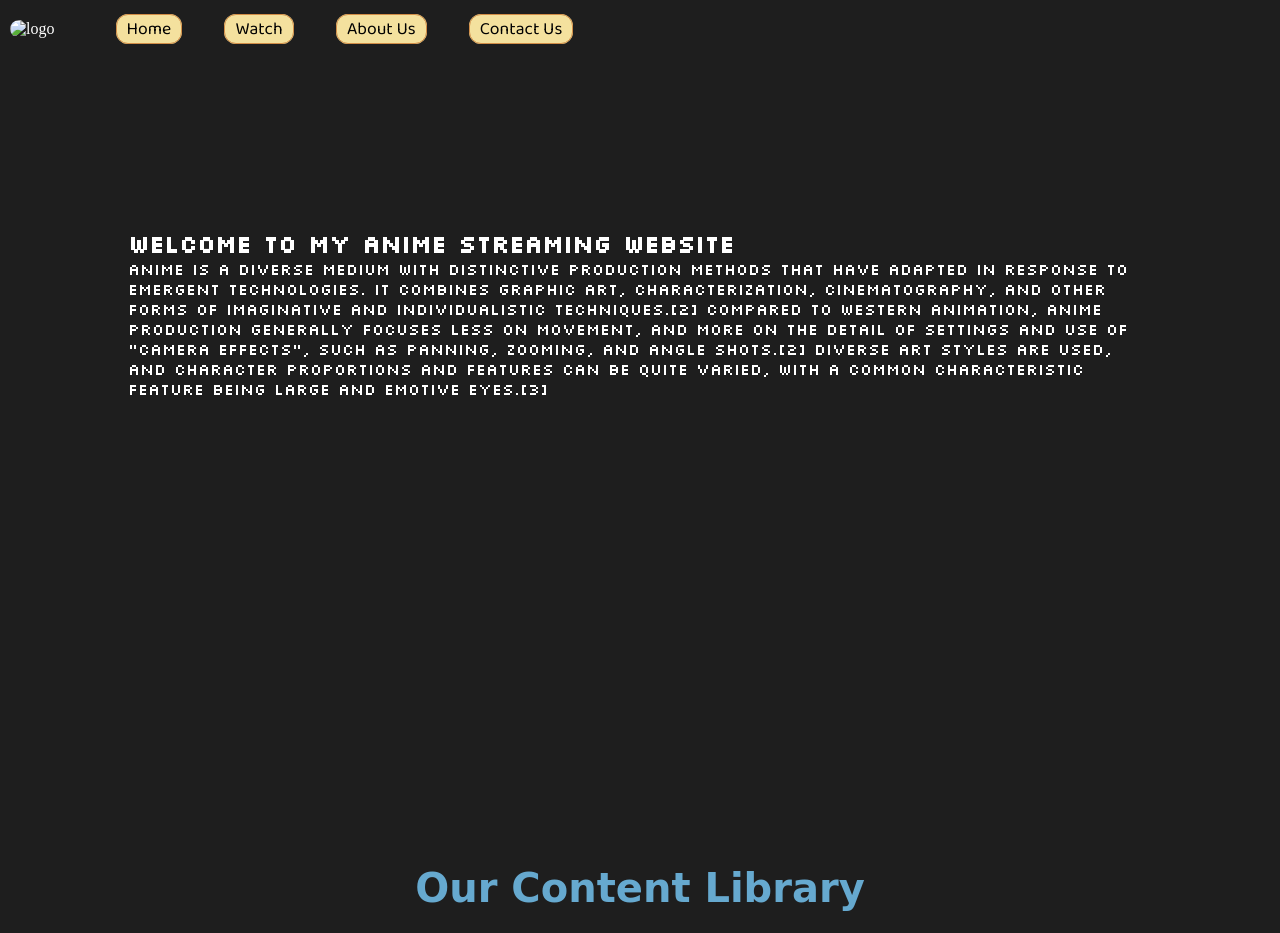
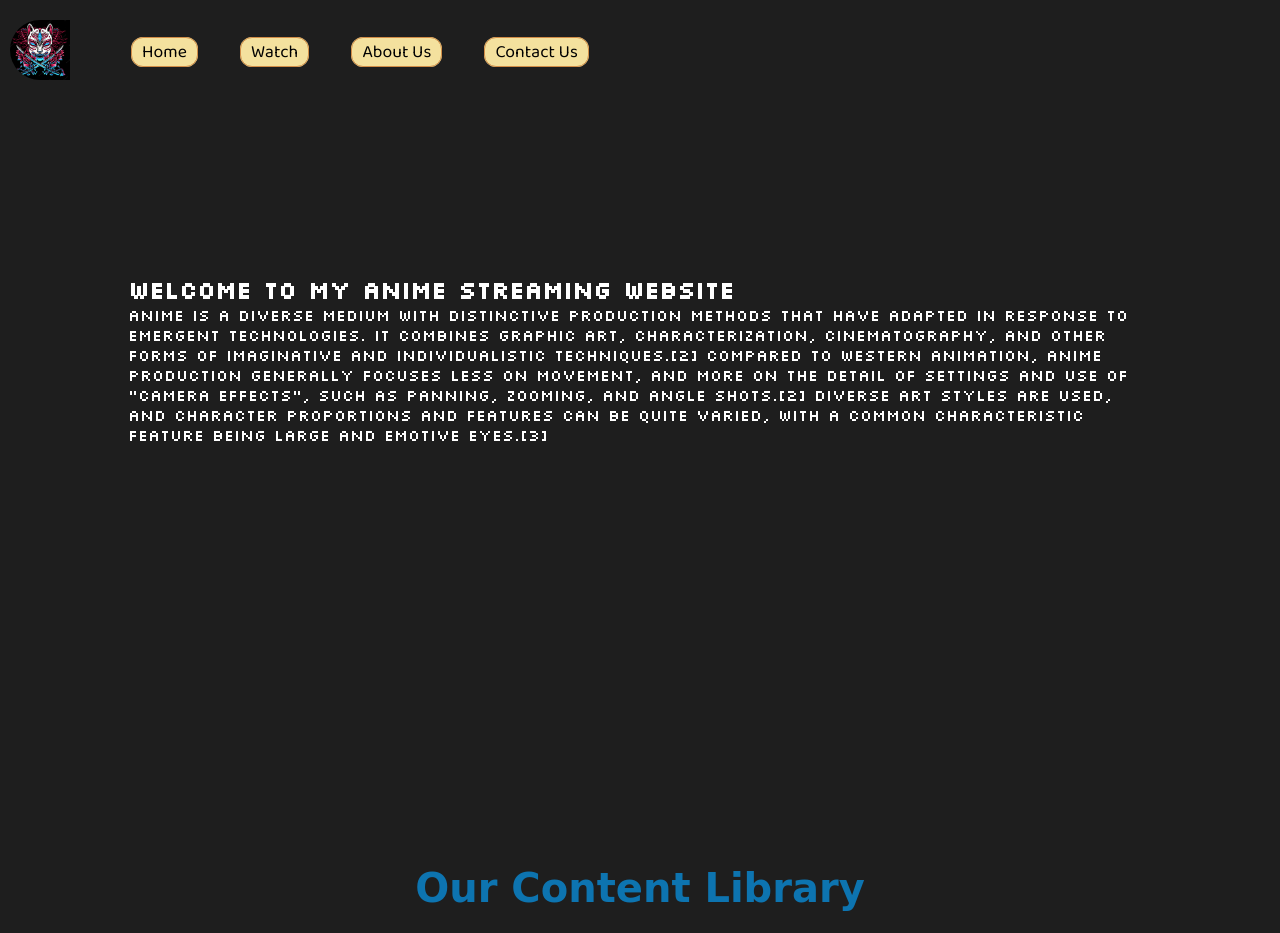
Before and after one commit to sparshkumar007/newsman, a plain HTML site: page index2.html in a window 1280 px wide. Shown: the top 933 px of the page. Drawn offline with Linux system fonts and the light colour scheme; a web font is replaced by a local one.

Commit message:
Index 2 Anbhav Waali mai logo laga diya

```diff
--- a/index2.html
+++ b/index2.html
@@ -41,7 +41,7 @@
     <div class="top-section">
       <div id="navbar">
         <div id="logo">
-          <img src="img/logo.png" alt="logo" />
+          <img src="logo.png" alt="logo" />
         </div>
         <ul>
           <li><a href="#">Home</a></li>
--- a/style.css
+++ b/style.css
@@ -57,6 +57,7 @@ body {
   color: black;
   background-color: rgb(220, 132, 61);
   transition: all 0.3s ease;
+  font-family: 'cursive','Franklin Gothic Medium', 'Arial Narrow', Arial, sans-serif;
 }
 #logo img {
   margin: 10px 10px;
@@ -107,6 +108,7 @@ body {
 .box:hover {
   transform: scale(1.08);
   transition: transform 0.2s ease-out, box-shadow 0.2s ease-out;
+  font-family: cursive;
 }
 
 /* #box-1  {
@@ -171,7 +173,7 @@ body {
 #watch h2 {
   text-align: center;
   font-family: "Rubik Distressed", cursive;
-  color: #66a9cf;
+  color: #0d74b0;
   /* text-shadow: 2px 2px white; */
   font-size: 2.5rem;
   padding: 15px 10px;
```
Also changed, not shown: logo.png (added).
